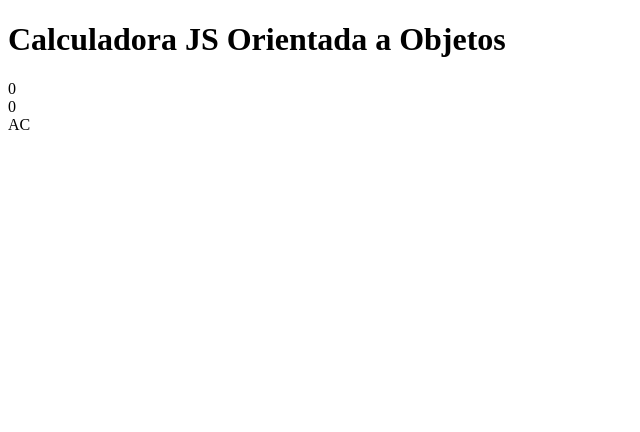
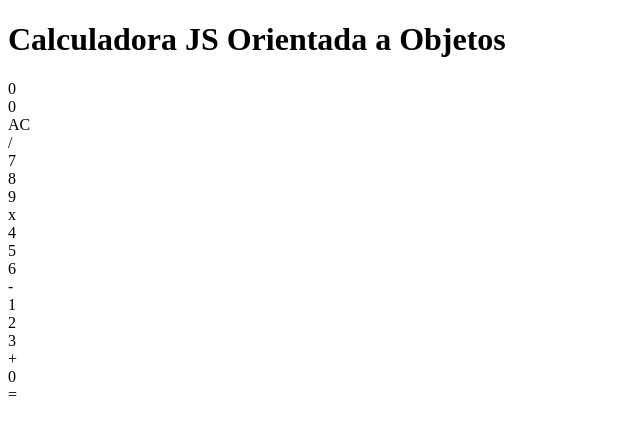
Before and after one commit to ek1l/POO-JAVASCRIPT, a plain HTML site: page Aula 56 - Calculadora Orientada a Objetos/index.html in a window 1280 px wide. Shown: the whole page, without its empty margins (0-640 px from the left). Drawn offline with Linux system fonts and the light colour scheme.

Commit message:
CALCULADORA

```diff
--- a/Aula 56 - Calculadora Orientada a Objetos/index.html
+++ b/Aula 56 - Calculadora Orientada a Objetos/index.html
@@ -22,9 +22,31 @@
       </div>
       <div id="buttons-container">
         <div class="btn-container">
-            <div class="btn" id="ac-btn">AC</div>
-            <div class="btn" id="division-btn"></div>
+          <div class="btn" id="ac-btn">AC</div>
+          <div class="btn" id="division-btn">/</div>
         </div>
+        <div class="btn-container">
+          <div class="btn">7</div>
+          <div class="btn">8</div>
+          <div class="btn">9</div>
+          <div class="btn" id="multiplication-btn">x</div>
+        </div>
+        <div class="btn-container">
+            <div class="btn">4</div>
+            <div class="btn">5</div>
+            <div class="btn">6</div>
+            <div class="btn" id="minus-btn">-</div>
+          </div>
+          <div class="btn-container">
+            <div class="btn">1</div>
+            <div class="btn">2</div>
+            <div class="btn">3</div>
+            <div class="btn" id="plus-btn">+</div>
+          </div>
+          <div class="btn-container">
+            <div class="btn" id="zero-btn"> 0 </div>
+            <div class="btn" id="equals-btn"> = </div>
+          </div>
       </div>
     </div>
 
```
